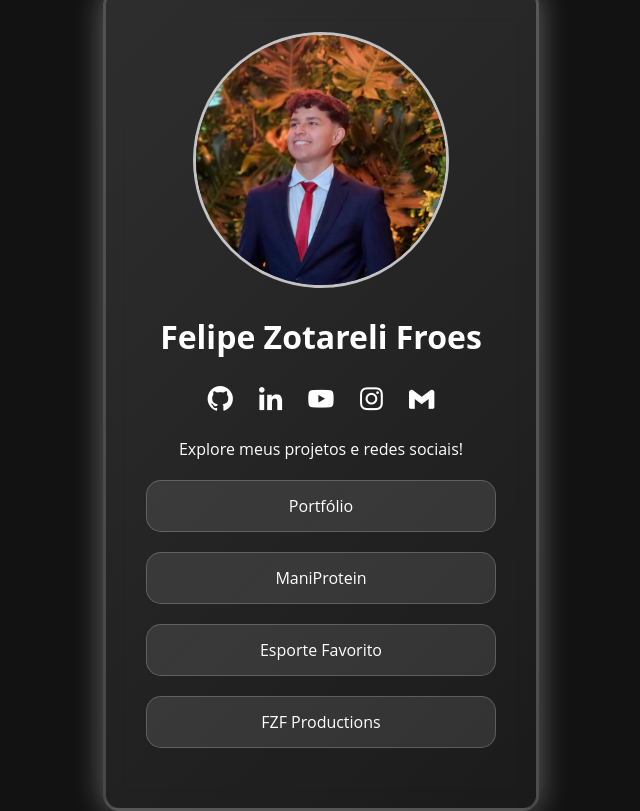
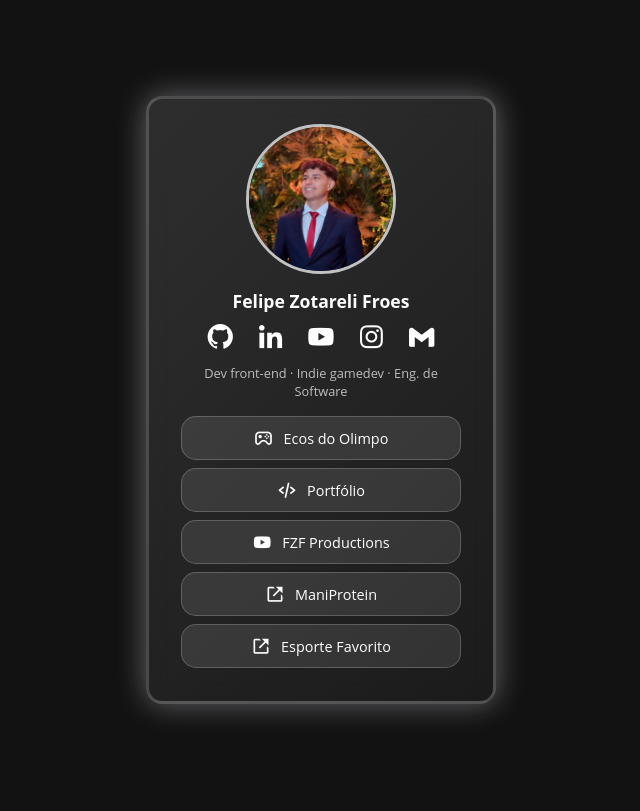
Before and after one commit to felipezfroes/felipe-station, a plain HTML site: page index.html in a window 1280 px wide. Shown: the whole page, without its empty margins (319-959 px from the left). Drawn offline with nearby package versions, Linux system fonts and the light colour scheme.

Commit message:
feat: add Ecos do Olimpo link, icons and update profile description

```diff
--- a/index.html
+++ b/index.html
@@ -5,14 +5,13 @@
   <meta name="viewport" content="width=device-width, initial-scale=1.0">
   <link href='https://unpkg.com/boxicons@2.1.4/css/boxicons.min.css' rel='stylesheet'>
   <link rel="stylesheet" href="style.css">
-  <title>Dev | FelipeStation</title>
+  <title>Felipe Zotareli Froes</title>
 </head>
 <body>
   <div class="container">
     <img src="img/foto_perfil_felipe.jpeg" alt="Foto de Perfil" class="profile">
     <h1>Felipe Zotareli Froes</h1>
 
-      <!-- SESSAO 5-- SOCIAL MEDIA -->
     <section class="social-media">
       <div>
         <ul>
@@ -35,22 +34,31 @@
       </div>
     </section>
 
-      <p class="sub-title">Explore meus projetos e redes sociais!</p>
+    <p class="sub-title">Dev front-end · Indie gamedev · Eng. de Software</p>
+
+    <a href="https://ecos-do-olimpo.felipezfroes.com" class="link" target="_blank">
+      <i class='bx bx-joystick'></i>
+      <p>Ecos do Olimpo</p>
+    </a>
 
     <a href="https://felipezfroes.com" class="link" target="_blank">
+      <i class='bx bx-code-alt'></i>
       <p>Portfólio</p>
     </a>
 
+    <a href="https://fzfproductions.felipezfroes.com" class="link" target="_blank">
+      <i class='bx bxl-youtube'></i>
+      <p>FZF Productions</p>
+    </a>
+
     <a href="https://maniprotein.felipezfroes.com" class="link" target="_blank">
+      <i class='bx bx-link-external'></i>
       <p>ManiProtein</p>
     </a>
 
     <a href="https://esportefavorito.felipezfroes.com" class="link" target="_blank">
+      <i class='bx bx-link-external'></i>
       <p>Esporte Favorito</p>
-        </a>
-
-        <a href="https://fzfproductions.felipezfroes.com" class="link" target="_blank">
-        <p>FZF Productions</p>
     </a>
   </div>
 </body>
--- a/style.css
+++ b/style.css
@@ -1,34 +1,22 @@
-*{
+* {
   list-style: none;
   text-decoration: none;
+  box-sizing: border-box;
 }
 
 body {
   font-family: 'Open Sans', sans-serif;
-
-  background-size: cover;
-  background-position: center;
-  background-repeat: no-repeat;
   background-color: #121212;
   color: #fff;
-  height: 100vh;
+  min-height: 100vh;
   margin: 0;
   display: flex;
   align-items: center;
   justify-content: center;
+  padding: 20px 0;
 }
 
 .container {
-
-
-  background-color: rgba(255, 255, 255, .15);
-  border-radius: 16px;
-  padding: 40px;
-  text-align: center;
-  width: 350px;
-  max-width: 70%;
-
-  /* Glass + destaque */
   background: linear-gradient(
     135deg,
     rgba(255,255,255,0.12),
@@ -38,14 +26,24 @@ body {
   -webkit-backdrop-filter: blur(12px);
   border: 3px solid rgba(255, 255, 255, .2);
   box-shadow: 0 0 30px rgba(227, 228, 237, 0.4);
+  border-radius: 16px;
+  padding: 25px 32px;
+  text-align: center;
+  width: 350px;
+  max-width: 90%;
 }
 
 .profile {
-  width: 250px;
-  height: 250px;
+  width: 150px;
+  height: 150px;
   border-radius: 50%;
   object-fit: cover;
   border: 3px solid #c2c2c2;
+}
+
+h1 {
+  font-size: 1.1rem;
+  margin: 10px 0 4px;
 }
 
 .social-media {
@@ -53,46 +51,42 @@ body {
   display: flex;
   align-items: center;
   justify-content: center;
-  padding: 0 0;
-  list-style: none;
+}
 
-  div {
+.social-media div {
   width: 100%;
-    max-width: 1500px;
+}
 
-    ul {
+.social-media ul {
   display: flex;
   align-items: center;
   justify-content: center;
   padding: 0;
   margin: 5px 0;
   gap: 20px;
+}
 
-      a {
+.social-media a {
   transition: all .5s ease;
 }
 
-      a:hover {
+.social-media a:hover {
   transform: translateX(8px) rotate(8deg);
 }
 
-      li {
+.social-media li {
   cursor: pointer;
-        color: rgba(255, 255, 255, .6);
+}
 
-        .bx {
+.social-media .bx {
   font-size: 1.9rem;
   color: #fff;
 }
-      }
-
-
-    }
-  }
-}
 
 .sub-title {
-  margin-bottom: 20px;
+  font-size: 0.8rem;
+  color: rgba(255,255,255,0.7);
+  margin: 4px 0 16px;
 }
 
 .link {
@@ -101,9 +95,9 @@ body {
   justify-content: center;
   padding: 5px 10px;
   border-radius: 15px;
-  margin: 20px 0px;
+  margin: 8px 0;
   text-decoration: none;
-  height: 40px;
+  height: 44px;
   background-color: rgba(255, 255, 255, 0.1);
   border: 1px solid rgba(255, 255, 255, .2);
   color: #fff;
@@ -112,12 +106,13 @@ body {
 }
 
 .link:hover {
-  transform: scale(1.1);
+  transform: scale(1.05);
   border: 1px solid rgba(255, 255, 255, .6);
+  background-color: rgba(255, 255, 255, 0.15);
 }
 
 .link i {
-  font-size: 24px;
+  font-size: 20px;
   color: #fff;
   display: flex;
   align-items: center;
@@ -128,6 +123,7 @@ body {
 .link p {
   margin: 0;
   color: #fff;
+  font-size: 0.9rem;
   display: flex;
   align-items: center;
 }
```
Lines whose indentation alone changed are shown as unchanged.
